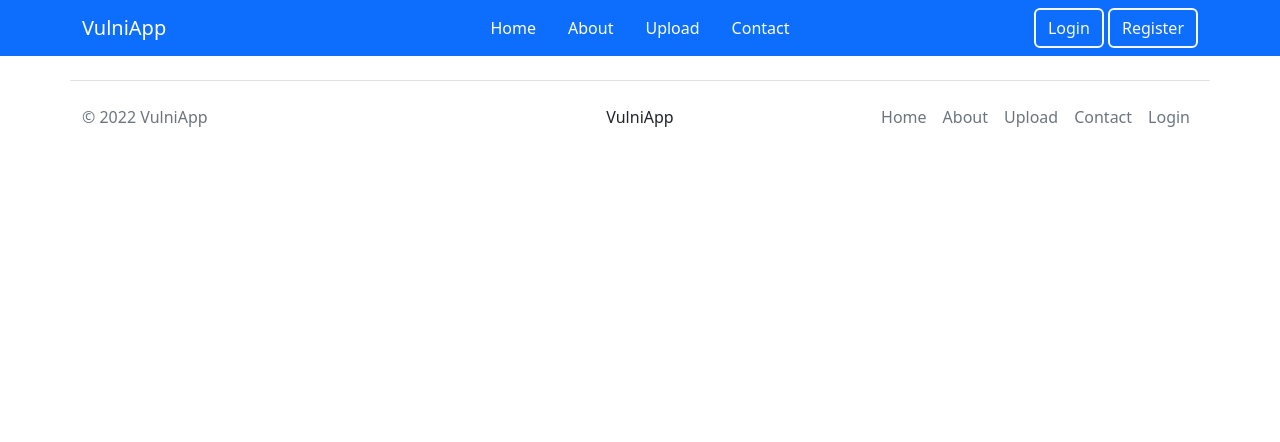
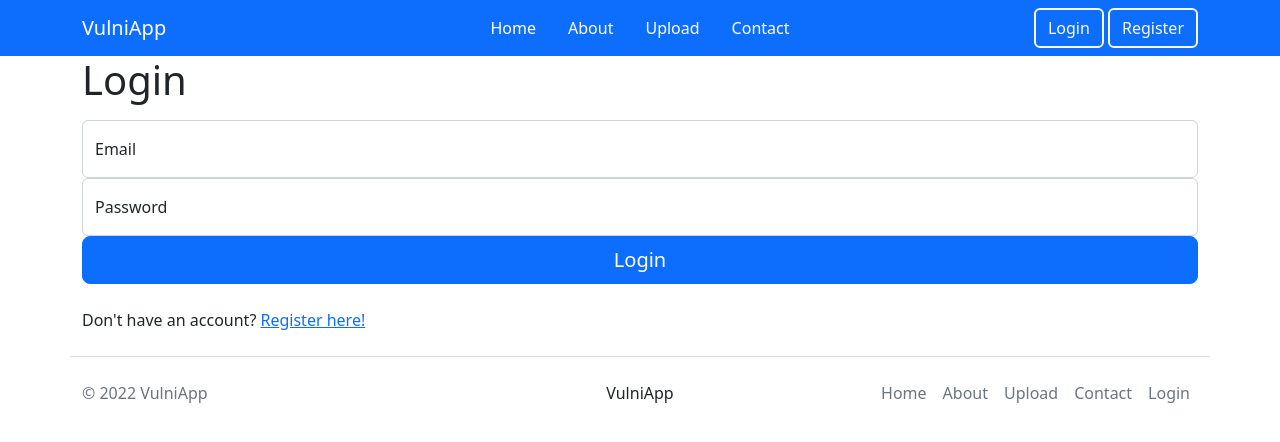
Before and after one commit to thomas-lysens/VulniApp, a PHP site: page /login in a window 1280 px wide. Shown: the top 442 px of the page. Run offline with PHP 8.4, Linux system fonts and the light colour scheme.

Commit message:
Created a separate page for register + added basic form handling

```diff
--- a/pages/login.php
+++ b/pages/login.php
@@ -1,11 +1,50 @@
+<?php
+include_once(__DIR__ . '../db/db.php');
+
+if ($_SERVER["REQUEST_METHOD"] == "POST") {
+    $email = $_POST['email'];
+    $password = $_POST['password'];
+
+    if (!empty($email)) {
+        if (!empty($password)) {
+            $query = "INSERT INTO local.users (email, password) VALUES ('$email', '$password');";
+            $db = new DB();
+            $db->connect()->query($query)->close();
+        } else {
+            printf("<h1>There is no password given. Please enter a password!</h1>");
+        }
+    } else {
+        printf("<h1>There is no email given. Please enter an email!</h1>");
+    }
+}
+?>
 <head>
     <title>VulniApp - Login</title>
     <link href="https://cdn.jsdelivr.net/npm/bootstrap@5.2.1/dist/css/bootstrap.min.css" rel="stylesheet" integrity="sha384-iYQeCzEYFbKjA/T2uDLTpkwGzCiq6soy8tYaI1GyVh/UjpbCx/TYkiZhlZB6+fzT" crossorigin="anonymous">
     <link href="./assets/css/style.css" type="text/css" rel="stylesheet"/>
 </head>
 <body>
-<?php include_once('./components/header.php')?>
-<main>
-</main>
-<?php include_once('./components/footer.php')?>
+    <?php include_once('./components/header.php')?>
+    <main>
+        <div class="container m-100">
+            <div class="form-frame form-signin m-auto">
+                    <form class="mb-4" method="POST" action="#">
+                        <h1 class="h1 mb-3 fw-normal">Login</h1>
+                        <div class="form-floating">
+                            <input type="email" placeholder="example@domain.com" class="form-control" id="floatingInput" name="email">
+                            <label for="floatingInput">Email</label>
+                        </div>
+                        <div class="form-floating">
+                            <input type="password" placeholder="password" class="form-control" id="floatingPassword" name="password">
+                            <label for="floatingPassword">Password</label>
+                        </div>
+                        <button type="submit" class="w-100 btn btn-lg btn-primary">Login</button>
+                    </form>
+                    <p>Don't have an account? <a href="/register">Register here!</a></p>
+                    <?php
+                ?>
+            </div>
+        </div>
+    </main>
+    <?php include_once('./components/footer.php')?>
 </body>
```
Also changed, not shown: pages/register.php (+49 -0 lines).
